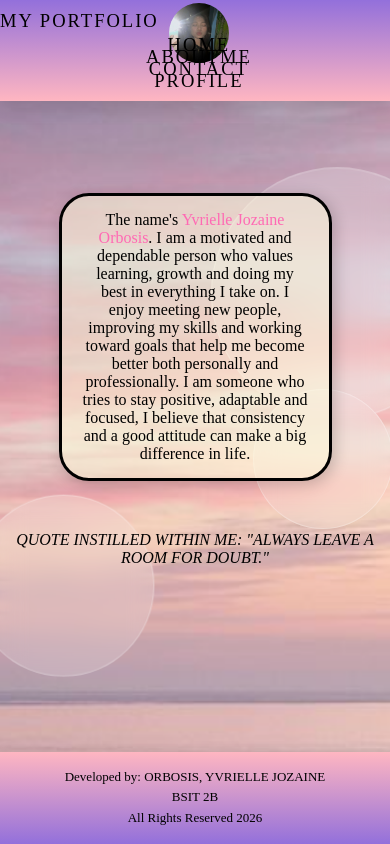
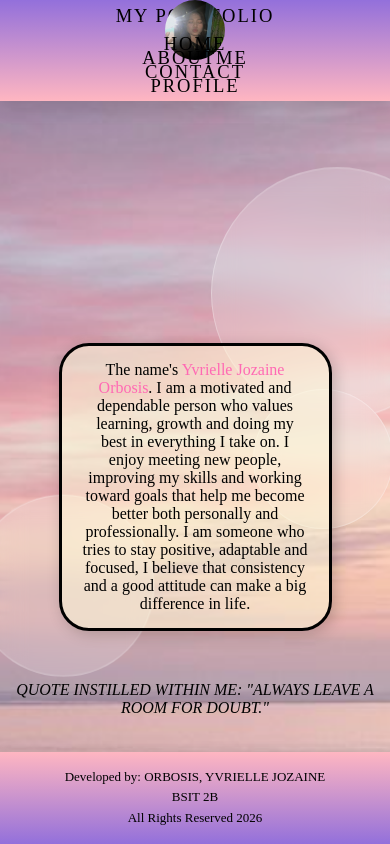
Before and after one commit to zaineorbosis-muryot/My-Website_Orbosis, a plain HTML site: page index.html in a window 390 px wide. Drawn offline with Linux system fonts and the light colour scheme.

Commit message:
Update style.css

```diff
--- a/style.css
+++ b/style.css
@@ -175,3 +175,39 @@
     padding: 20px 10px;
   }
 }
+@media (max-width: 768px){
+  header ul {
+    flex-direction: column;
+    align-items: center;
+    gap: 10px;
+  }
+
+  ul li {
+    margin: 0;
+  }
+
+  ul li:first-child {
+    margin-right: 0;
+  }
+}
+.main-content{
+	margin-top: 17vh;
+}
+body {
+  padding-top: 12vh;
+}
+
+@media (max-width: 768px){
+  body {
+    padding-top: 150px;
+  }
+}
+ul li:first-child {
+  margin-right: auto;
+}
+
+@media (max-width: 768px){
+  ul li:first-child {
+    margin: 0;
+  }
+}
```
